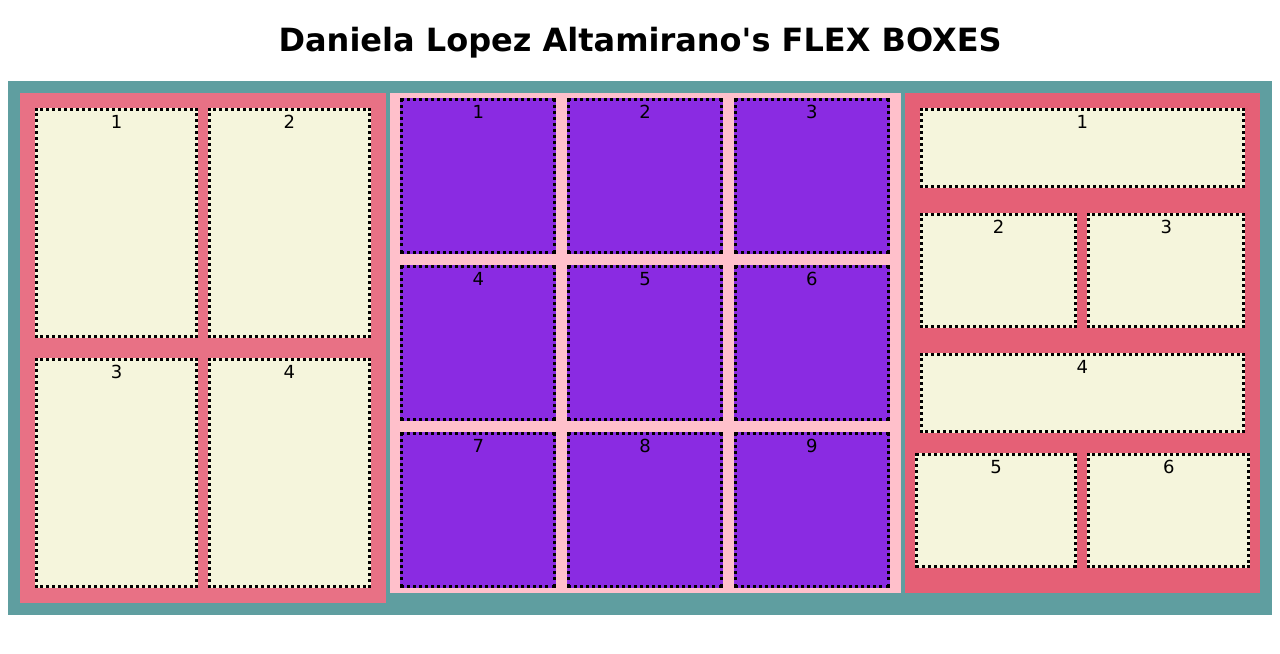
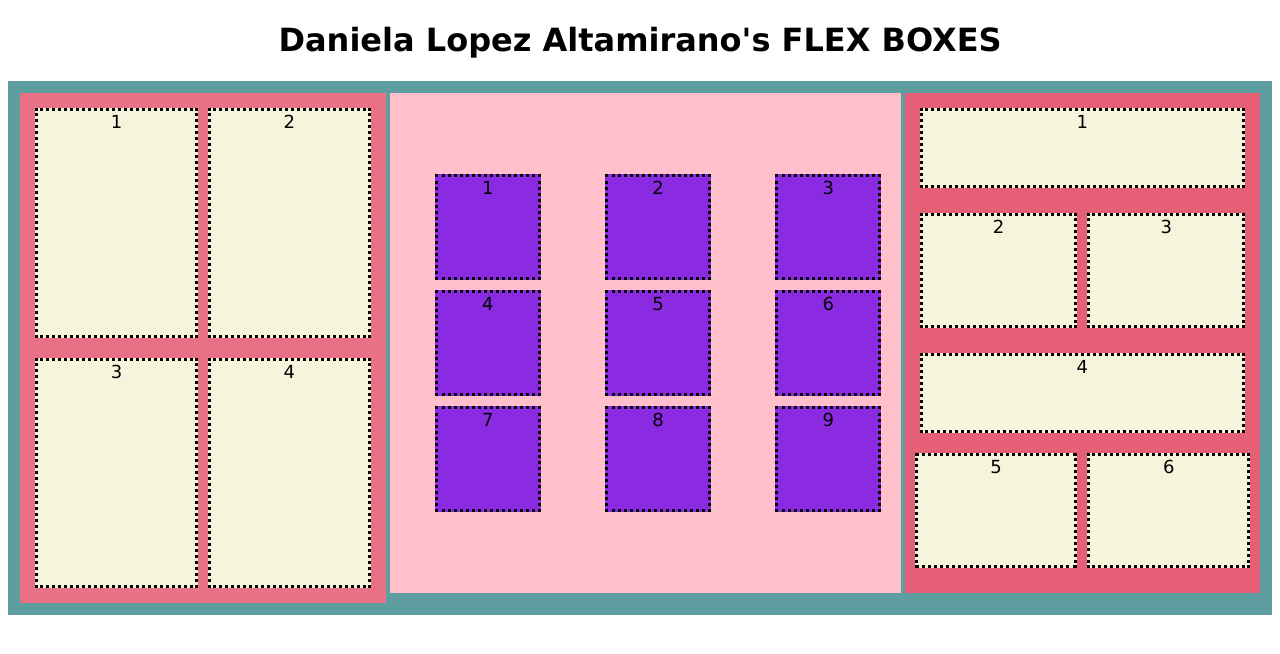
Before and after one commit to mishikoalita/Flexboxes_Inf122TellezUMSA, a plain HTML site: page index.html in a window 1280 px wide. Drawn offline with Linux system fonts and the light colour scheme.

Commit message:
Add files via upload

```diff
--- a/index.html
+++ b/index.html
@@ -20,15 +20,21 @@
             </div>
         </div>
         <div class="box2">
-            <div class="box2item">1</div>
-            <div class="box2item">2</div>
-            <div class="box2item">3</div>
-            <div class="box2item">4</div>
-            <div class="box2item">5</div>
-            <div class="box2item">6</div>
-            <div class="box2item">7</div>
-            <div class="box2item">8</div>
-            <div class="box2item">9</div>
+            <div class="box2a">
+                <div class="box2item">1</div>
+                <div class="box2item">4</div>
+                <div class="box2item">7</div>
+            </div>
+            <div class="box2b">
+                <div class="box2item">2</div>
+                <div class="box2item">5</div>
+                <div class="box2item">8</div>
+            </div>
+            <div class="box2c">
+                <div class="box2item">3</div>
+                <div class="box2item">6</div>
+                <div class="box2item">9</div>
+            </div>
         </div>
         <div class="box3">
             <div class="box3a">
--- a/style.css
+++ b/style.css
@@ -86,18 +86,24 @@ body{
     flex-grow: 4;
     display: flex;
     flex-wrap: wrap;
-    justify-content: space-evenly;
+    justify-content: space-around;
     align-items: center;
+}
+.box2a, .box2b, .box2c{
+    width: 100px;
 }
 .box2item{
     background-color: blueviolet;
     border-style: dotted;
     border-color: black;
     flex-basis: 150px;
-    height: 150px;
+    width: 100px;
+    height: 100px;
     text-align: center;
     flex-shrink: 2;
+    margin: 10px;
 }
+
 .box2 .box2item{
     display: block;
     text-align: center;
```
